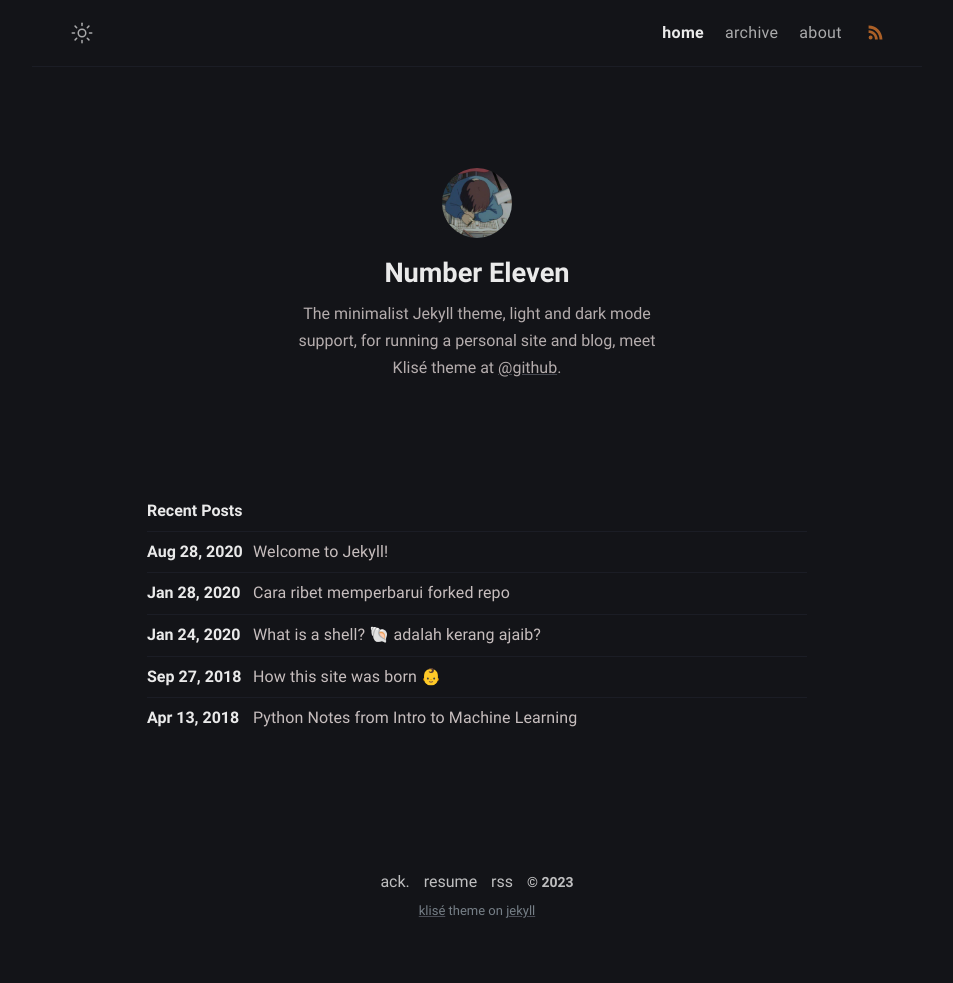
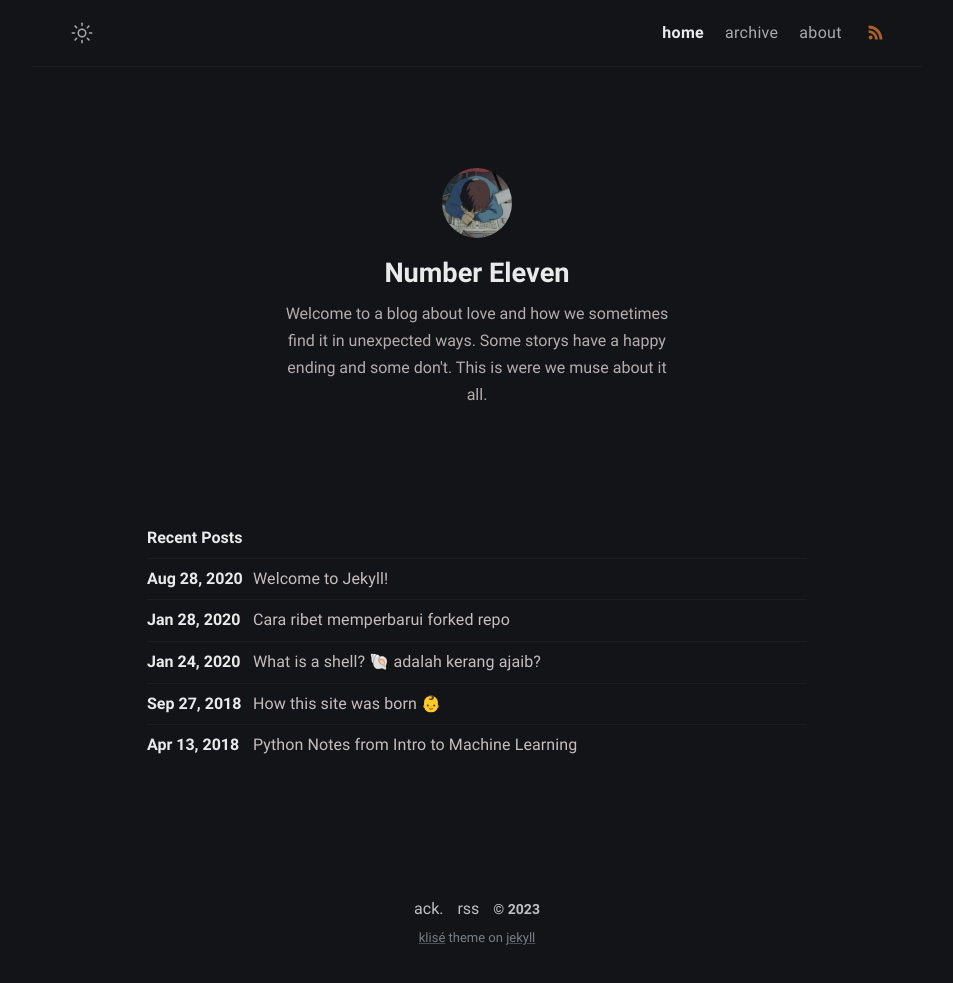
Before and after one commit to WhosYourZombie/numbereleven, a Jekyll site: the page built from index.md, in a window 1280 px wide. Shown: the whole page, without its empty margins (163-1116 px from the left). Built offline with Jekyll 4.4.1, drawn with Linux system fonts in a browser that asks for light colours; before the commit the page ends 956 px from its top, so only the background shows below that.

Commit message:
Theme Updates

```diff
--- a/_config.yml
+++ b/_config.yml
@@ -13,8 +13,8 @@ mode: dark # default theme "dark" | "light"
 author:
   name: Number Eleven # author name
   bio: >- # tell to the world
-    The minimalist Jekyll theme, light and dark mode support, for running a personal site and blog,
-    meet Klisé theme at <a href="https://github.com/piharpi/jekyll-klise" target="_blank" rel="noopener">@github</a>.
+    Welcome to a blog about love and how we sometimes find it in unexpected ways.
+    Some storys have a happy ending and some don't. This is were we muse about it all.
   username: username # general username
   github: github_username # github username
   twitter: twitter_username # twitter username
--- a/_includes/footer.html
+++ b/_includes/footer.html
@@ -1,6 +1,5 @@
 <footer class="footer">
   <a class="footer_item" href="/thanks">ack.</a>
-  <a class="footer_item" href="javascript::void(0)">resume</a>
   <a class="footer_item" href="/feed.xml">rss</a>
   <span class="footer_item">&copy; {{ site.time | date: "%Y" }}</span>
   <small class="footer_copyright">
```
